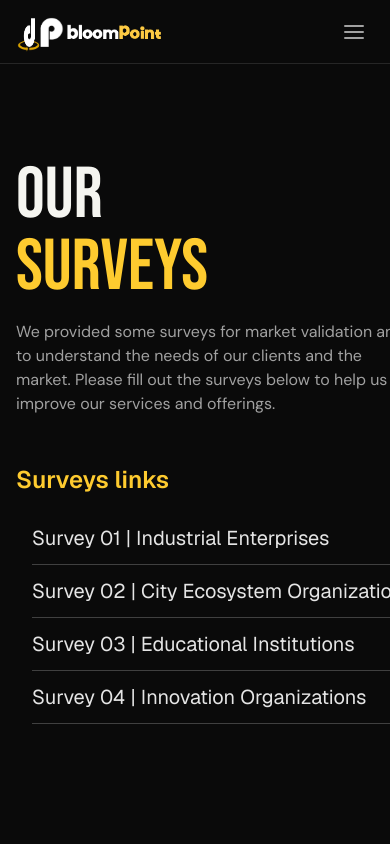
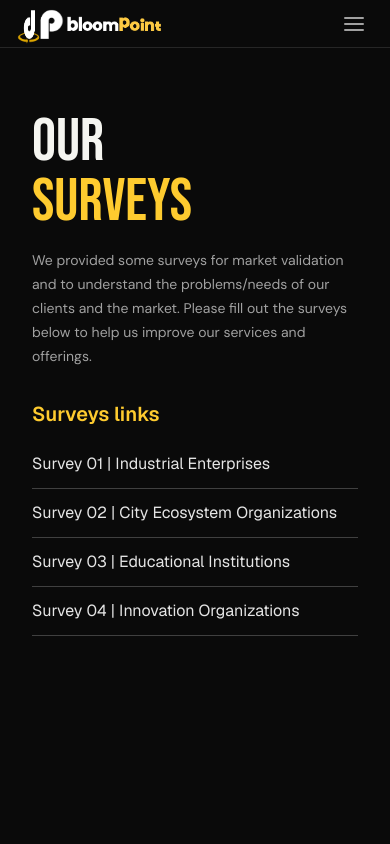
Before and after one commit to ArshamAghababaie/bloompoint-website, a Next.js app: page /surveys in a window 390 px wide. Shown: the top 844 px of the page. Built offline with nearby package versions, Linux system fonts and the light colour scheme.

Commit message:
update: some files

```diff
--- a/src/app/components/Navbar.tsx
+++ b/src/app/components/Navbar.tsx
@@ -38,7 +38,7 @@ export default function Navbar() {
   };
 
   return (
-    <div className="font-DMSans text-sm fixed top-0 text-white w-full border-b border-neutral-800 z-50 h-16 sm:h-20">
+    <div className="font-DMSans text-sm fixed top-0 text-white w-full border-b border-neutral-800 z-50 h-12 sm:h-20">
       <div className="flex items-center h-full px-4 sm:px-6 lg:px-12 bg-neutral-950">
         <button
           onClick={goHome}
@@ -155,7 +155,7 @@ export default function Navbar() {
       </div>
 
       {isMenuOpen && (
-        <div className="justify-center md:hidden absolute top-16 h-42 left-0 w-full bg-neutral-950 border-b border-neutral-800 flex flex-col">
+        <div className="justify-center md:hidden absolute top-12 h-42 left-0 w-full bg-neutral-950 border-b border-neutral-800 flex flex-col">
           {navlinks.map((l, i) =>
             l.url.startsWith("#") ? (
               <button
--- a/src/app/projects/page.tsx
+++ b/src/app/projects/page.tsx
@@ -64,12 +64,12 @@ export default function Projects() {
 
       {/* Header Section */}
       <div className="h-fit px-10 md:px-12 bg-neutral-950 text-yellow pt-24 md:pt-32">
-        <div className="reveal flex items-center">
-          {/* <div className="w-6 h-px bg-yellow" />
+        {/* <div className="reveal flex items-center">
+          <div className="w-6 h-px bg-yellow" />
           <span className="pl-2 text-xs font-DMSans tracking-widest uppercase">
             our Projects
-          </span> */}
-        </div>
+          </span>
+        </div> */}
         {/* <div className="reveal reveal-delay-1 mt-6 pb-6 font-bebas">
           <h1 className="text-white uppercase text-6xl md:text-7xl">Our</h1>
           <h1 className="uppercase text-6xl md:text-7xl">Projects</h1>
@@ -84,7 +84,7 @@ export default function Projects() {
 
       {/* Filter Section */}
       {/* <div className="reveal reveal-delay-3 px-10 md:px-12 bg-neutral-950 pt-8 border-t border-neutral-800"> */}
-      <div className="reveal reveal-delay-3 px-10 md:px-12 bg-neutral-950">
+      <div className="reveal reveal-delay-1 px-10 md:px-12 bg-neutral-950">
         <div className="flex items-center gap-2 mb-5 text-neutral-400">
           <svg
             xmlns="http://www.w3.org/2000/svg"
@@ -137,7 +137,7 @@ export default function Projects() {
       </div>
 
       {/* Projects Grid */}
-      <div className="hero-reveal hero-reveal-delay-4 px-10 md:px-12 bg-neutral-950 py-10 md:py-12">
+      <div className="hero-reveal hero-reveal-delay-2 px-10 md:px-12 bg-neutral-950 py-10 md:py-12">
         <div
           className={`grid grid-cols-1 sm:grid-cols-2 lg:grid-cols-3 xl:grid-cols-4 gap-6 md:gap-8 lg:gap-10 transition-all duration-200 ${
             isAnimating ? "opacity-0 scale-[0.98]" : "opacity-100 scale-100"
--- a/src/app/surveys/page.tsx
+++ b/src/app/surveys/page.tsx
@@ -1,4 +1,3 @@
-import Script from "next/script";
 import Navbar from "../components/Navbar";
 import Footer from "../components/Footer";
 import Link from "next/link";
@@ -26,88 +25,44 @@ const SurveysList = [
   },
 ];
 
-const Survey01 = () => {
-  return (
-    <div>
-      <div
-        data-aidaform-app="form202405"
-        data-url="https://bloompoints.aidaform.com/s01-industrial-enterprises"
-        data-width="100%"
-        data-height="500px"
-        data-do-resize
-      ></div>
-      <Script
-        id="aidaform-script"
-        strategy="afterInteractive"
-        dangerouslySetInnerHTML={{
-          __html: `(function(){var r,d=document,gt=d.getElementById,cr=d.createElement,tg=d.getElementsByTagName,id="aidaform-app";if(!gt.call(d,id)){r=cr.call(d,"script");r.id=id;r.src="https://widget.aidaform.com/embed.js";(d.head || tg.call(d,"head")[0]).appendChild(r);}})()`,
-        }}
-      />
-    </div>
-  );
-};
-
 export default function Surveys() {
   return (
     <div className="overflow-hidden">
       <Navbar />
       <div
         id="surveys"
-        className="relative z-10 min-h-screen px-4 sm:px-6 md:px-10 lg:px-12 bg-neutral-950 text-yellow"
+        className="relative z-10 min-h-screen bg-neutral-950 text-yellow px-8 lg:px-12"
       >
-        {/* ======= Title ======= */}
-        {/* <div className="reveal reveal-delay-1 flex justify-center sm:px-12 pt-14 text-center font-bebas tracking-wide">
-          <h1 className="text-[80px] uppercase leading-none text-light-gray sm:text-[100px] md:text-[125px] lg:text-[160px] xl:text-[200px]">
-            Our
-          </h1>
-
-          <h1 className="text-[80px] uppercase leading-none text-yellow sm:text-[100px] md:text-[125px] lg:text-[160px] xl:text-[200px]">
-            &nbsp;Surveys
-          </h1>
-        </div> */}
-
-        <div className="reveal reveal-delay-1 mt-0 pt-40 flex-col font-bebas text-7xl">
-          <h1 className="text-light-gray uppercase">Our</h1>
-          <h1 className="uppercase">Surveys</h1>
-          <p className="pt-4 flex flex-col text-base w-100 font-DMSans text-neutral-400 leading-6">
+        {/* Header */}
+        <div className="reveal reveal-delay-1 mt-0 flex-col pt-28 font-bebas text-6xl sm:pt-32 sm:text-7xl md:pt-40 ">
+          <h1 className="text-light-gray uppercase">Our</h1>{" "}
+          <h1 className="uppercase">Surveys</h1>{" "}
+          <p className="text-sm sm:text-base flex w-full max-w-xl flex-col pt-4 font-DMSans leading-6 text-neutral-400 ">
             We provided some surveys for market validation and to understand the
-            needs of our clients and the market. Please fill out the surveys
-            below to help us improve our services and offerings.
+            problems/needs of our clients and the market. Please fill out the
+            surveys below to help us improve our services and offerings.{" "}
           </p>
         </div>
 
-        {/* <div className="font-DMSans">
-          <p className="reveal reveal-delay-2 pt-4 flex flex-col text-base w-100 font-DMSans text-neutral-400 leading-6">
-            We provided some surveys for market validation and to understand the
-            needs of our clients and the market. Please fill out the surveys
-            below to help us improve our services and offerings.
-          </p>
-        </div> */}
-
-        <div className="reveal reveal-delay-2 flex flex-col mt-12 text-xl">
-          {/* <div className="relative flex flex-col mt-12"> */}
-          {/* <div className="absolute flex flex-col right-10 text-4xl"> */}
-          <h2 className="text-yellow font-semibold text-2xl pb-4">
-            Surveys links
-          </h2>
+        {/* Surveys */}
+        <div className="reveal reveal-delay-2 mt-8 flex flex-col text-xl sm:text-2xl sm:mt-12">
+          <h2 className="pb-3 font-semibold text-yellow">Surveys links</h2>
           {SurveysList.map((s, i) => (
             <div
               key={i}
-              className="flex flex-col border-b border-neutral-700 w-112.5 ml-4"
+              className="ml-0 flex w-full max-w-112.5 flex-col border-b border-neutral-700 sm:ml-4 "
             >
               <Link
                 href={s.url}
                 target="_blank"
                 rel="noopener noreferrer"
-                className="text-neutral-200 hover:text-yellow/90 py-3 w-fit transition-colors duration-150 cursor-none"
+                className="w-fit py-3 text-base sm:text-xl text-neutral-200 transition-colors duration-150 hover:text-yellow/90 cursor-none "
               >
                 Survey {s.num} | {s.title}
               </Link>
             </div>
           ))}
         </div>
-        {/* </div> */}
-        {/* <Survey01 /> */}
       </div>
       <Footer />
     </div>
--- a/src/app/workflow/page.tsx
+++ b/src/app/workflow/page.tsx
@@ -96,7 +96,7 @@ export default function Workflow() {
         </div>
 
         {/* Animated diagram */}
-        <div className="absolute right-[-10%] top-[45%] -translate-x-1/2 -translate-y-1/2 w-150 h-150 max-[1023px]:right-[-18%] max-[1023px]:scale-90 max-[767px]:relative max-[767px]:right-auto max-[767px]:top-auto max-[767px]:left-1/2 max-[767px]:translate-x-[-50%] max-[767px]:translate-y-0 max-[767px]:mt-27 max-[767px]:w-150 max-[767px]:h-60 max-[767px]:scale-[0.52] max-[767px]:origin-top">
+        <div className="absolute right-[-10%] top-[45%] -translate-x-1/2 -translate-y-1/2 w-150 h-150 max-[1023px]:right-[-18%] max-[1023px]:scale-90 max-[767px]:relative max-[767px]:right-auto max-[767px]:top-auto max-[767px]:left-1/2 max-[767px]:translate-x-[-50%] max-[767px]:translate-y-0 max-[767px]:mt-28.75 max-[767px]:w-150 max-[767px]:h-64 max-[767px]:scale-[0.52] max-[767px]:origin-top">
           {/* sequence ring linking the 4 steps — solid circuit trace */}
           <div
             className="circuit-ring absolute left-1/2 top-1/2 -translate-x-1/2 -translate-y-1/2"
```
Also changed, not shown: src/app/components/Hero.tsx (+4 -4 lines).
